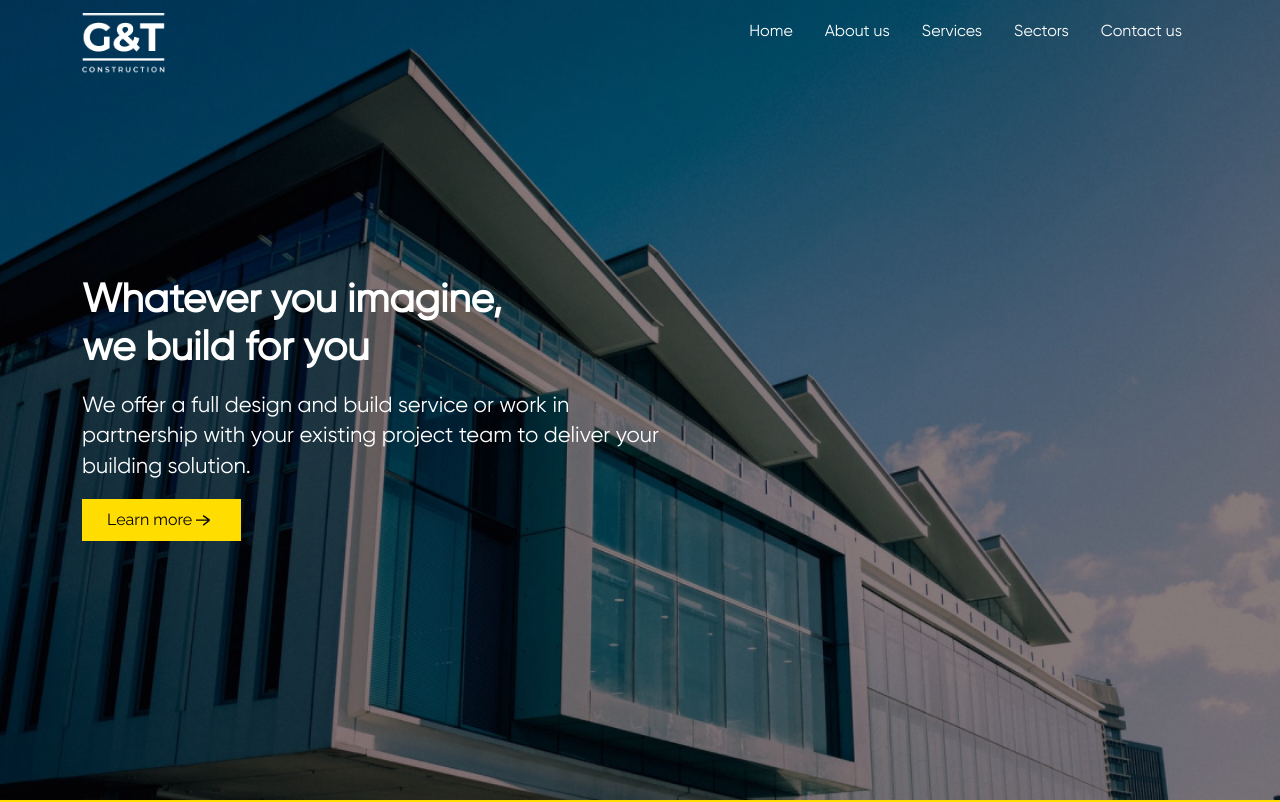
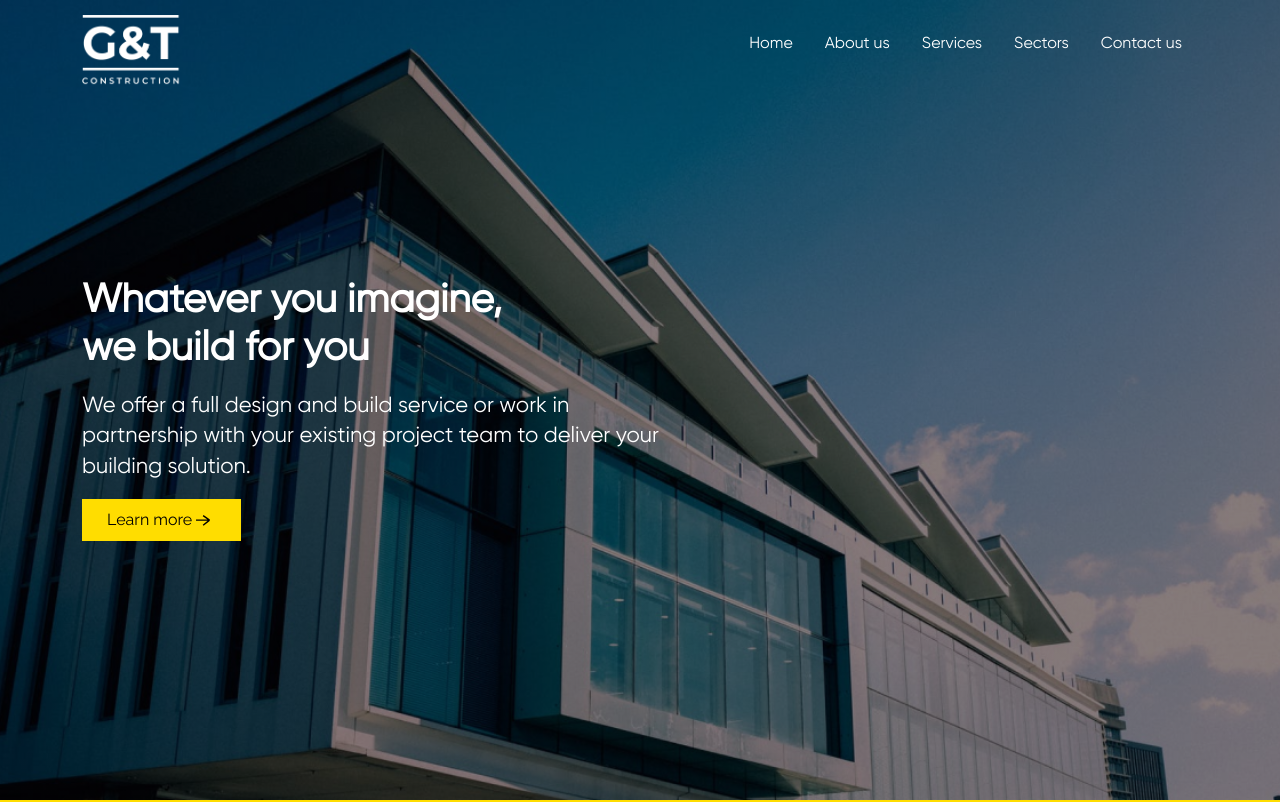
Before and after one commit to Ensio-Creative/g-t-construction, a Vue app: page / in a window 1280 px wide. Shown: the top 802 px of the page. Built offline with nearby package versions, Linux system fonts and the light colour scheme; what @splidejs/vue-splide would draw is missing.

Commit message:
Increased the logo

```diff
--- a/src/style/components/_footer.scss
+++ b/src/style/components/_footer.scss
@@ -5,7 +5,7 @@
   background: $dark;
   color: $white;
   img {
-    width: 85px;
+    width: 100px;
     margin-bottom: 40px;
   }
   h4 {
--- a/src/style/components/_services.scss
+++ b/src/style/components/_services.scss
@@ -36,6 +36,7 @@
         font-size: 18px;
         color: $dark;
         padding: 20px;
+        font-weight: lighter;
       }
       .thumbnail-1 {
         background: url('/img/Pexels Photo by Julia Kuzenkov.png');
--- a/src/style/main.scss
+++ b/src/style/main.scss
@@ -58,7 +58,7 @@ a {
 nav {
   position: fixed;
   width: 100%;
-  height: 81px;
+  height: 95px;
   padding-top: 10px;
   background-color: transparent;
   display: flex;
@@ -72,10 +72,11 @@ nav {
       display: flex;
       justify-content: space-between;
       img {
-        width: 85px;
+        width: 100px;
         padding-bottom: 20px;
       }
       ul {
+        margin-top: 10px;
         display: flex;
         list-style: none;
         li {
@@ -97,10 +98,11 @@ nav {
       display: flex;
       justify-content: space-between;
       img {
-        width: 85px;
+        width: 100px;
         padding-bottom: 20px;
       }
       ul {
+        margin-top: 10px;
         display: flex;
         list-style: none;
         li {
```
